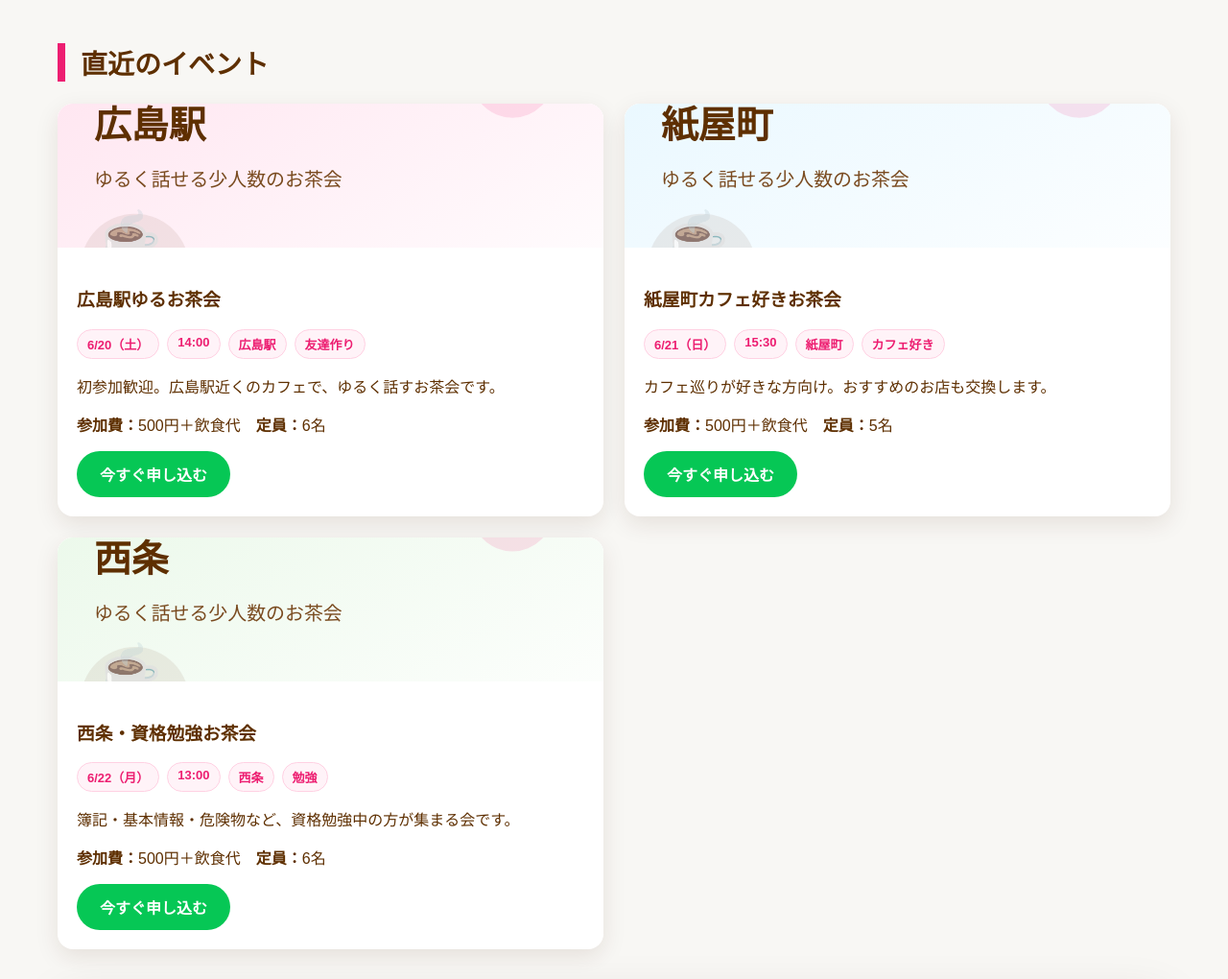
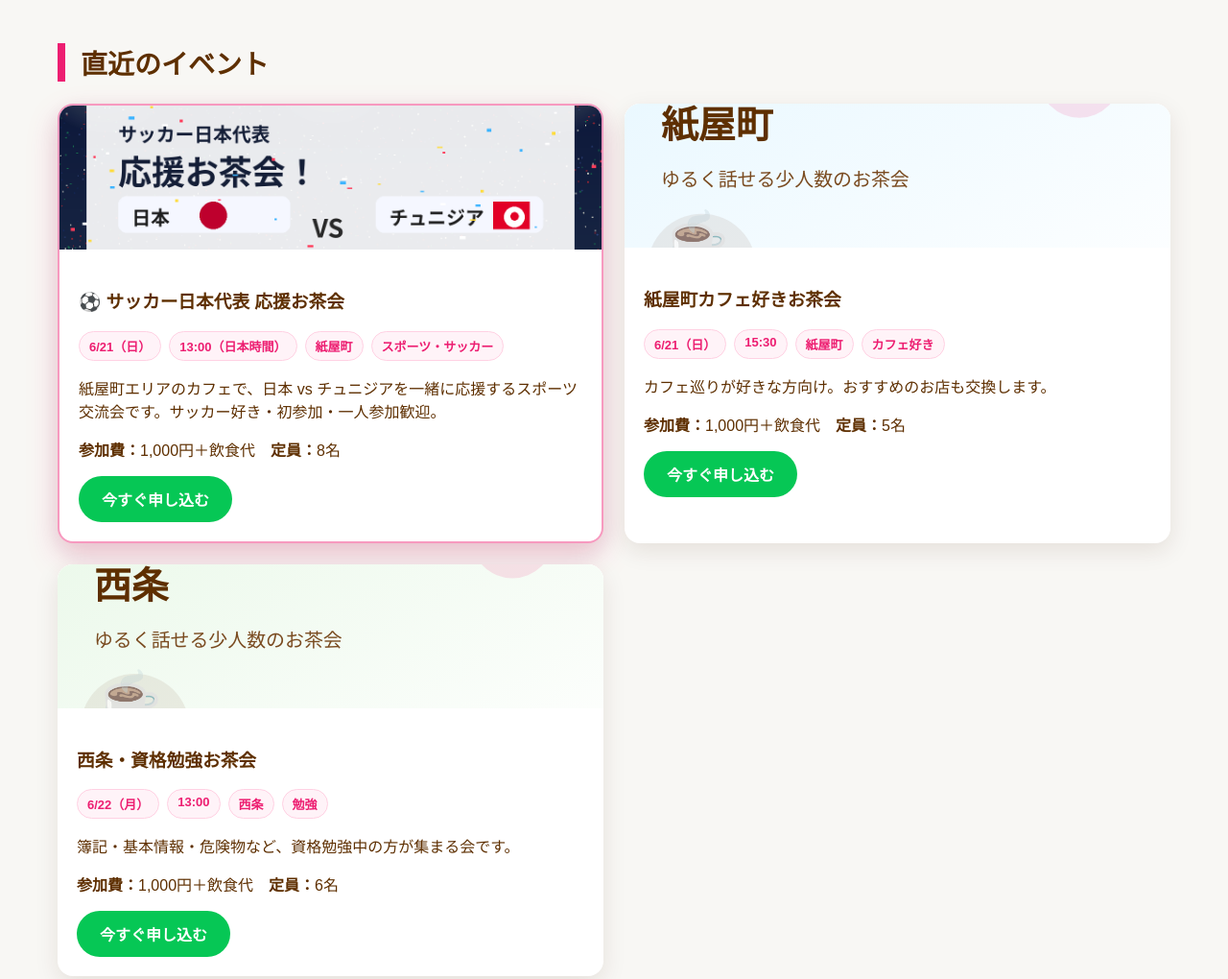
Before and after one commit to MOKUMOKUshingo/OhaKai_v3_1_comp, a plain HTML site: page index.html in a window 1280 px wide. Shown: the part 808-1828 px from the top of the page at 96% size. Drawn offline with nearby package versions, Linux system fonts and the light colour scheme; animation ran at ten frames a second.

Commit message:
Add soccer

```diff
--- a/data/events.json
+++ b/data/events.json
@@ -14,21 +14,21 @@
   ],
   "events": [
     {
-      "id": "ev001",
-      "title": "広島駅ゆるお茶会",
-      "place": "広島駅",
-      "date": "2026-06-20",
-      "time": "14:00",
-      "genre": "友達作り",
-      "age": "20代〜40代",
-      "capacity": "6名",
-      "fee": "500円＋飲食代",
+      "id": "ev_worldcup_japan_tunisia",
+      "title": "サッカー日本代表 応援お茶会",
+      "place": "紙屋町",
+      "date": "2026-06-21",
+      "time": "13:00（日本時間）",
+      "genre": "スポーツ・サッカー",
+      "age": "全年代",
+      "capacity": "8名",
+      "fee": "1,000円＋飲食代",
       "image": {
-        "src": "assets/images/event_01.svg",
-        "alt": "広島駅ゆるお茶会のイメージ画像"
+        "src": "assets/images/worldcup_japan_kamiyacho.png",
+        "alt": "紙屋町で開催するサッカー日本代表 応援お茶会の集客用画像"
       },
-      "description": "初参加歓迎。広島駅近くのカフェで、ゆるく話すお茶会です。",
-      "lineMessage": "6月20日の広島駅ゆるお茶会参加希望の○○です"
+      "description": "紙屋町エリアのカフェで、日本 vs チュニジアを一緒に応援するスポーツ交流会です。サッカー好き・初参加・一人参加歓迎。",
+      "lineMessage": "6月21日の紙屋町サッカー日本代表 応援お茶会参加希望の○○です"
     },
     {
       "id": "ev002",
@@ -39,7 +39,7 @@
       "genre": "カフェ好き",
       "age": "全年代",
       "capacity": "5名",
-      "fee": "500円＋飲食代",
+      "fee": "1,000円＋飲食代",
       "image": {
         "src": "assets/images/event_02.svg",
         "alt": "紙屋町カフェ好きお茶会のイメージ画像"
@@ -56,7 +56,7 @@
       "genre": "勉強",
       "age": "全年代",
       "capacity": "6名",
-      "fee": "500円＋飲食代",
+      "fee": "1,000円＋飲食代",
       "image": {
         "src": "assets/images/event_03.svg",
         "alt": "西条・資格勉強お茶会のイメージ画像"
@@ -73,7 +73,7 @@
       "genre": "歴史",
       "age": "全年代",
       "capacity": "6名",
-      "fee": "500円＋飲食代",
+      "fee": "1,000円＋飲食代",
       "image": {
         "src": "assets/images/event_04.svg",
         "alt": "呉・歴史好きお茶会のイメージ画像"
@@ -90,7 +90,7 @@
       "genre": "友達作り",
       "age": "20代〜40代",
       "capacity": "6名",
-      "fee": "500円＋飲食代",
+      "fee": "1,000円＋飲食代",
       "image": {
         "src": "assets/images/event_05.svg",
         "alt": "福山ゆる友達作りお茶会のイメージ画像"
@@ -100,7 +100,7 @@
     },
     {
       "id": "ev006",
-      "title": "オンラインAI・Three.jsお茶会",
+      "title": "オンラインAI・お茶会",
       "place": "オンライン",
       "date": "2026-06-25",
       "time": "20:00",
@@ -110,9 +110,9 @@
       "fee": "無料",
       "image": {
         "src": "assets/images/event_06.svg",
-        "alt": "オンラインAI・Three.jsお茶会のイメージ画像"
+        "alt": "オンラインAI・お茶会のイメージ画像"
       },
-      "description": "AI、Three.js、Web制作などをゆるく話すオンライン会です。",
+      "description": "AI、Web制作などをゆるく話すオンライン会です。",
       "lineMessage": "6月25日のオンラインAI・Three.jsお茶会参加希望の○○です"
     }
   ]
--- a/main.js
+++ b/main.js
@@ -15,7 +15,7 @@ async function loadEvents(){
   const res = await fetch('data/events.json');
   const data = await res.json();
   LINE_URL = data.site?.lineUrl || LINE_URL;
-  allEvents = Array.isArray(data) ? data : (data.events || []);
+  allEvents = (Array.isArray(data) ? data : (data.events || [])).slice().sort((a,b)=>`${a.date} ${a.time}`.localeCompare(`${b.date} ${b.time}`));
   allPlaces = Array.isArray(data.places) ? data.places : [...new Set(allEvents.map(e=>e.place))];
   initEventPage();
   initHomeEvents();
@@ -28,7 +28,7 @@ function eventImageHtml(ev){
   return `<div class="event-thumb image"><img src="${src}" alt="${alt}" loading="lazy"></div>`;
 }
 function eventCard(ev){
-  return `<article class="event-card" data-place="${ev.place}" data-key="${ev.title} ${ev.place} ${ev.genre} ${ev.age}">
+  return `<article class="event-card ${ev.id==='ev_worldcup_japan_tunisia'?'featured-event':''}" data-place="${ev.place}" data-key="${ev.title} ${ev.place} ${ev.genre} ${ev.age}">
     ${eventImageHtml(ev)}
     <div class="event-body">
       <h3>${ev.title}</h3>
--- a/style.css
+++ b/style.css
@@ -197,3 +197,18 @@
   .instagram-grid{grid-template-columns:repeat(2,1fr);gap:10px;}
   .promo-service-card h2,.instagram-head h2{font-size:24px;}
 }
+
+/* World Cup event highlight */
+.event-card.featured-event{
+  border:2px solid rgba(237,30,113,.45);
+  box-shadow:0 14px 34px rgba(237,30,113,.18), var(--shadow);
+}
+.event-card.featured-event .event-body h3::before{
+  content:"⚽ ";
+}
+.event-thumb.image img{
+  width:100%;
+  height:100%;
+  object-fit:cover;
+  display:block;
+}
```
Also changed, not shown: assets/images/worldcup_japan_event.png (added), assets/images/worldcup_japan_kamiyacho.png (added), 1 other file.
